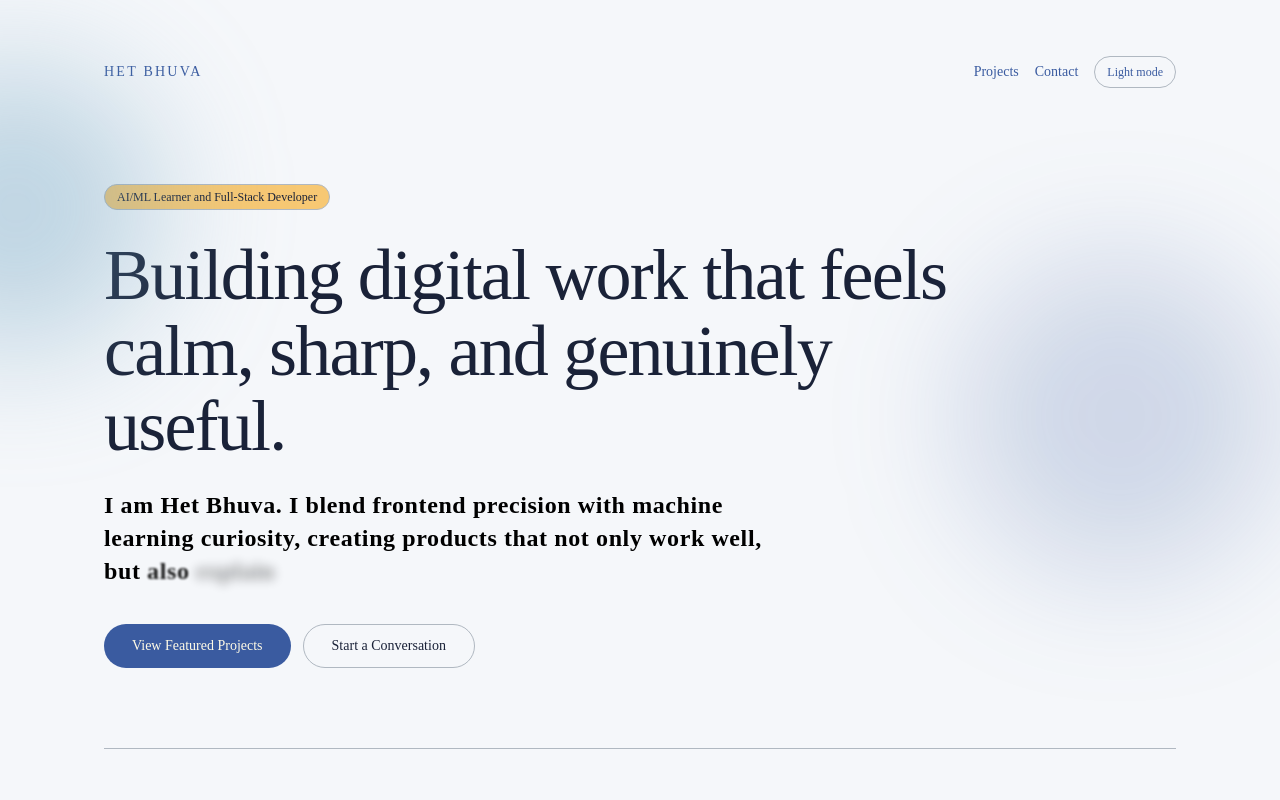
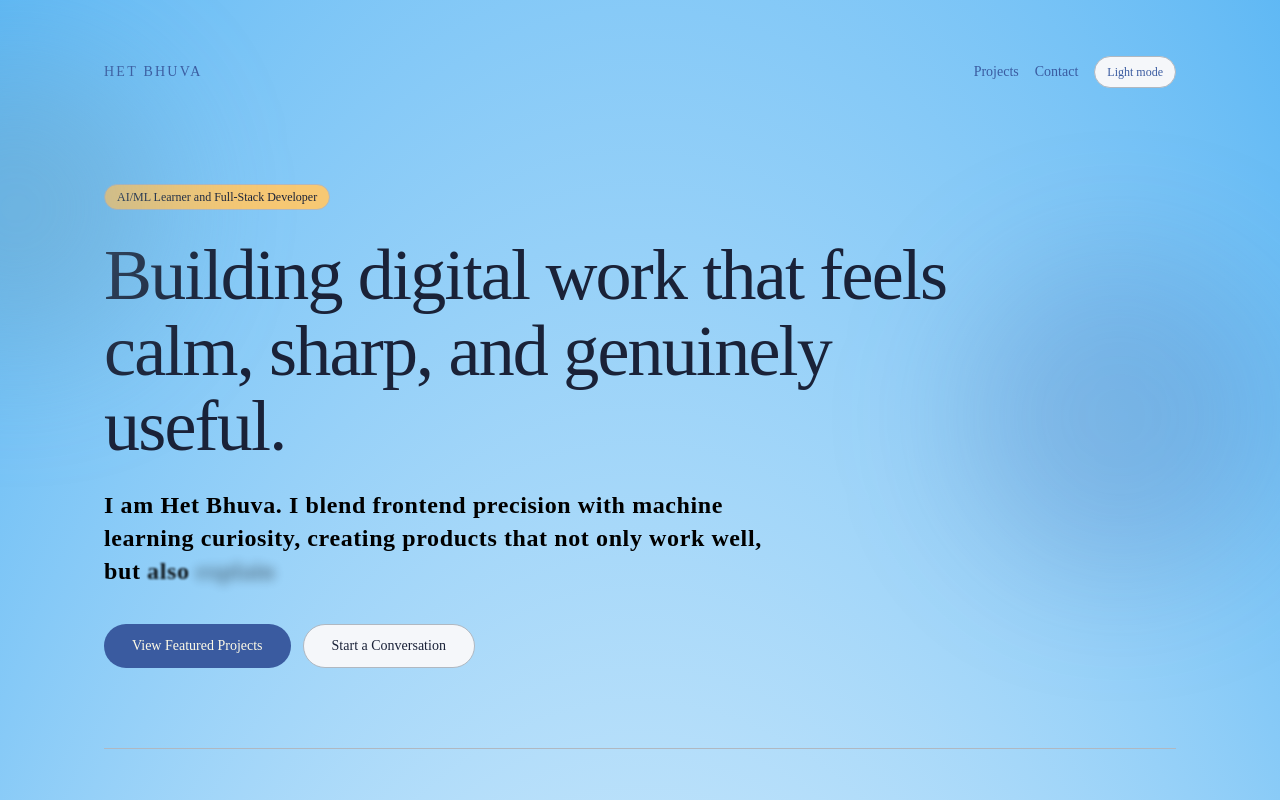
Before and after one commit to HetPatel0/portfolio, a Next.js app: page / in a window 1280 px wide. Shown: the top 800 px of the page. Built offline with nearby package versions, Linux system fonts and the light colour scheme.

Commit message:
gradient changed

```diff
--- a/app/globals.css
+++ b/app/globals.css
@@ -167,7 +167,15 @@
   * {
     @apply border-border outline-ring/50;
   }
+  html,
   body {
-    @apply bg-background text-foreground;
+    min-height: 100%;
+  }
+  body {
+    @apply text-foreground;
+    background-color: #ffffff;
+  }
+  .dark body {
+    background-color: #15181c;
   }
 }
--- a/app/page.tsx
+++ b/app/page.tsx
@@ -64,7 +64,8 @@ const principles = [
 
 export default function Home() {
   return (
-    <main className="relative overflow-hidden">
+    <main className="relative isolate min-h-screen overflow-hidden">
+      <div className="pointer-events-none absolute inset-0 -z-10 bg-[radial-gradient(125%_125%_at_50%_90%,#ffffff_40%,#1d9bf0_100%)] transition-all duration-700 ease-in-out dark:bg-[radial-gradient(125%_125%_at_50%_90%,#15181c_40%,#2563eb_100%)]" />
       <div className="pointer-events-none absolute -left-32 top-16 h-72 w-72 rounded-full bg-accent/40 blur-3xl" />
       <div className="pointer-events-none absolute right-0 top-64 h-80 w-80 rounded-full bg-primary/20 blur-3xl" />
 
```
Also changed, not shown: app/layout.tsx (line endings or trailing spaces).
